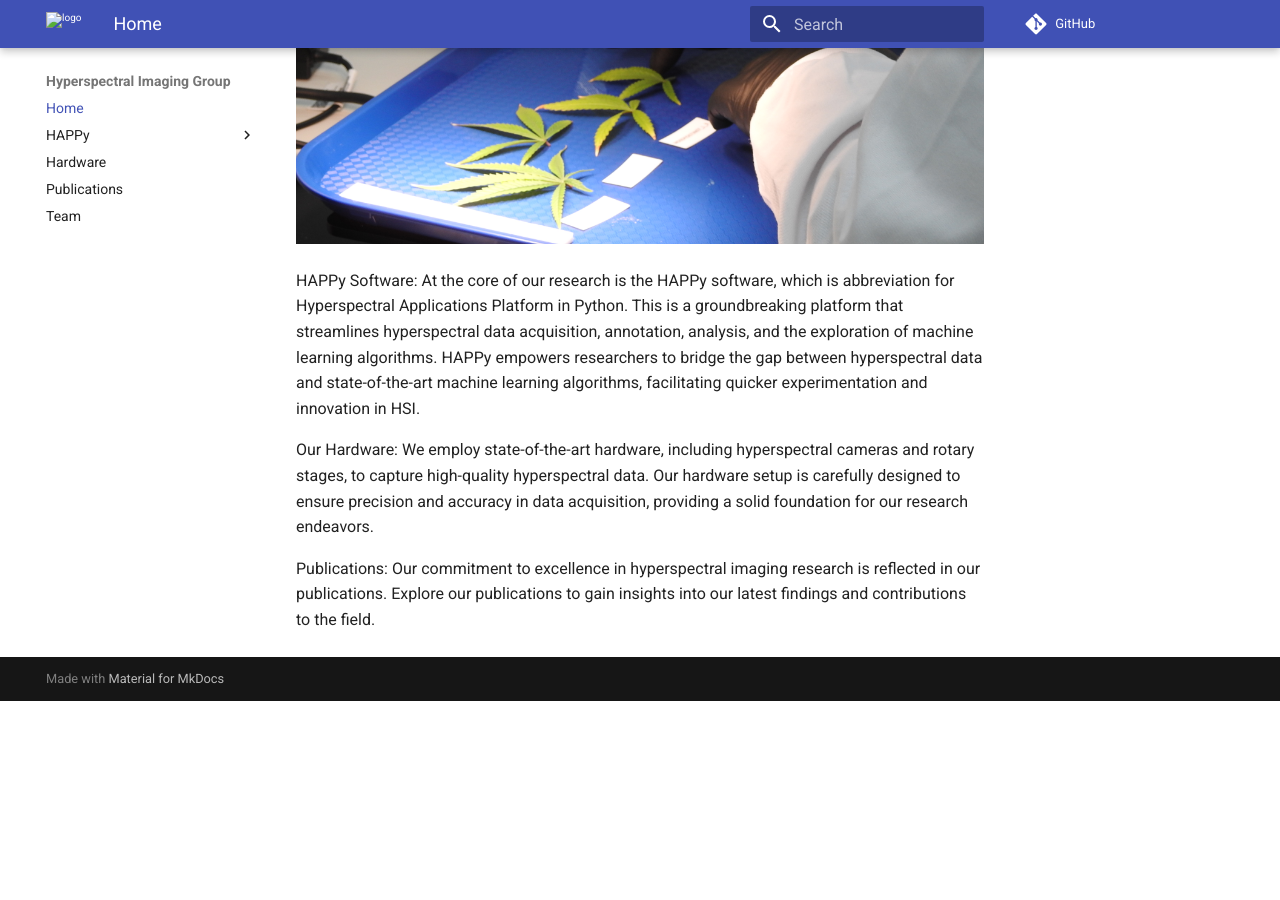
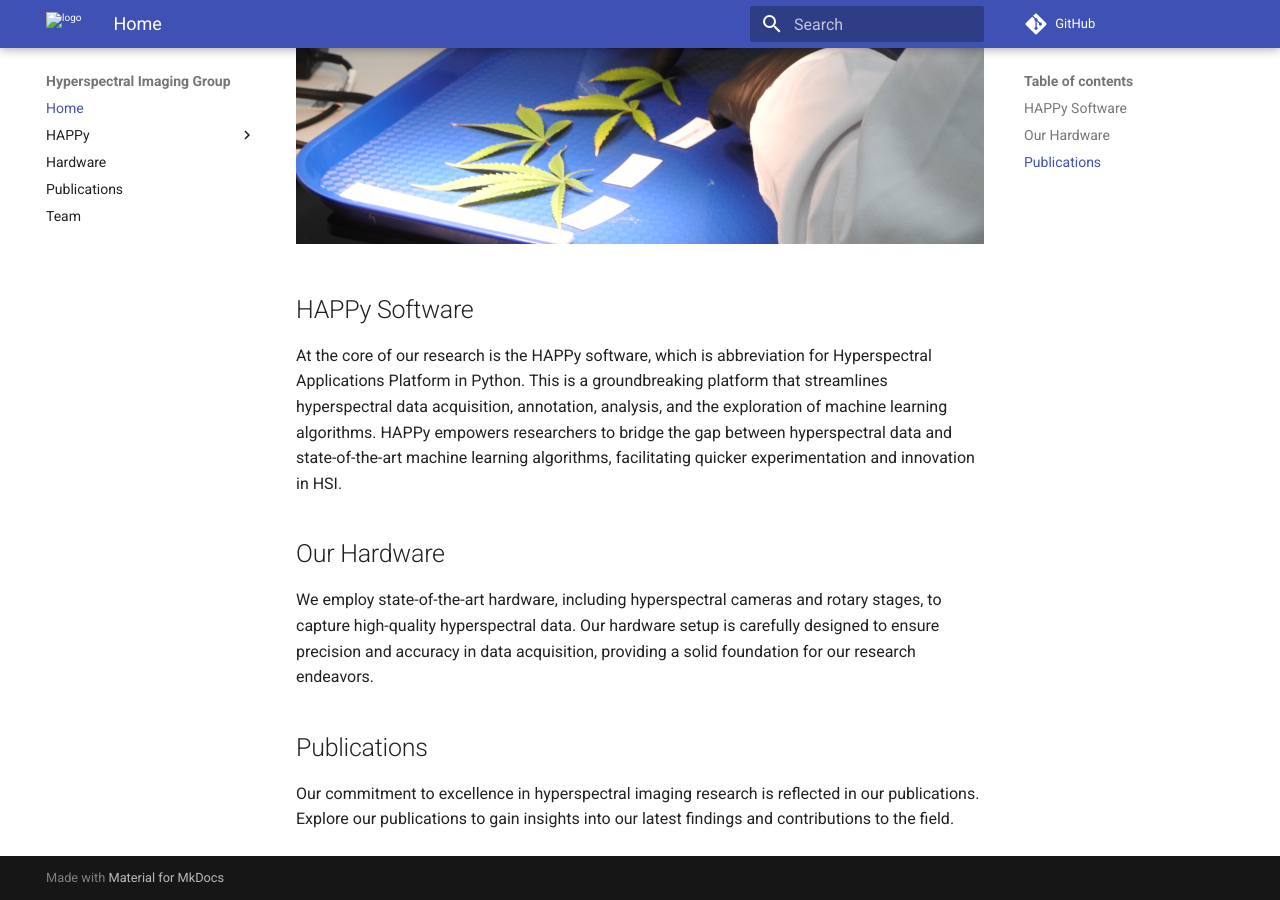
Before and after one commit to wairas/hsi-website, an MkDocs documentation site: the page built from docs/index.md, in a window 1280 px wide and 900 px high, scrolled down 955 px. Built offline with MkDocs 1.6.1 and Material for MkDocs 9.7.7, drawn with Linux system fonts in a browser that asks for light colours; comment, search, counter and statistics services are not loaded; before the commit the page ends 1656 px from its top, so only the background shows below that.

Commit message:
using headlines now

```diff
--- a/docs/index.md
+++ b/docs/index.md
@@ -4,11 +4,11 @@ Welcome to the Hyperspectral Imaging Group at the University of Waikato. We are
 
 ![Imaging](img/DSCN3213.JPG)
 
-HAPPy Software:
+# HAPPy Software
 At the core of our research is the HAPPy software, which is abbreviation for Hyperspectral Applications Platform in Python. This is a groundbreaking platform that streamlines hyperspectral data acquisition, annotation, analysis, and the exploration of machine learning algorithms. HAPPy empowers researchers to bridge the gap between hyperspectral data and state-of-the-art machine learning algorithms, facilitating quicker experimentation and innovation in HSI.
 
-Our Hardware:
+# Our Hardware
 We employ state-of-the-art hardware, including hyperspectral cameras and rotary stages, to capture high-quality hyperspectral data. Our hardware setup is carefully designed to ensure precision and accuracy in data acquisition, providing a solid foundation for our research endeavors.
 
-Publications:
+# Publications
 Our commitment to excellence in hyperspectral imaging research is reflected in our publications. Explore our publications to gain insights into our latest findings and contributions to the field.
```
